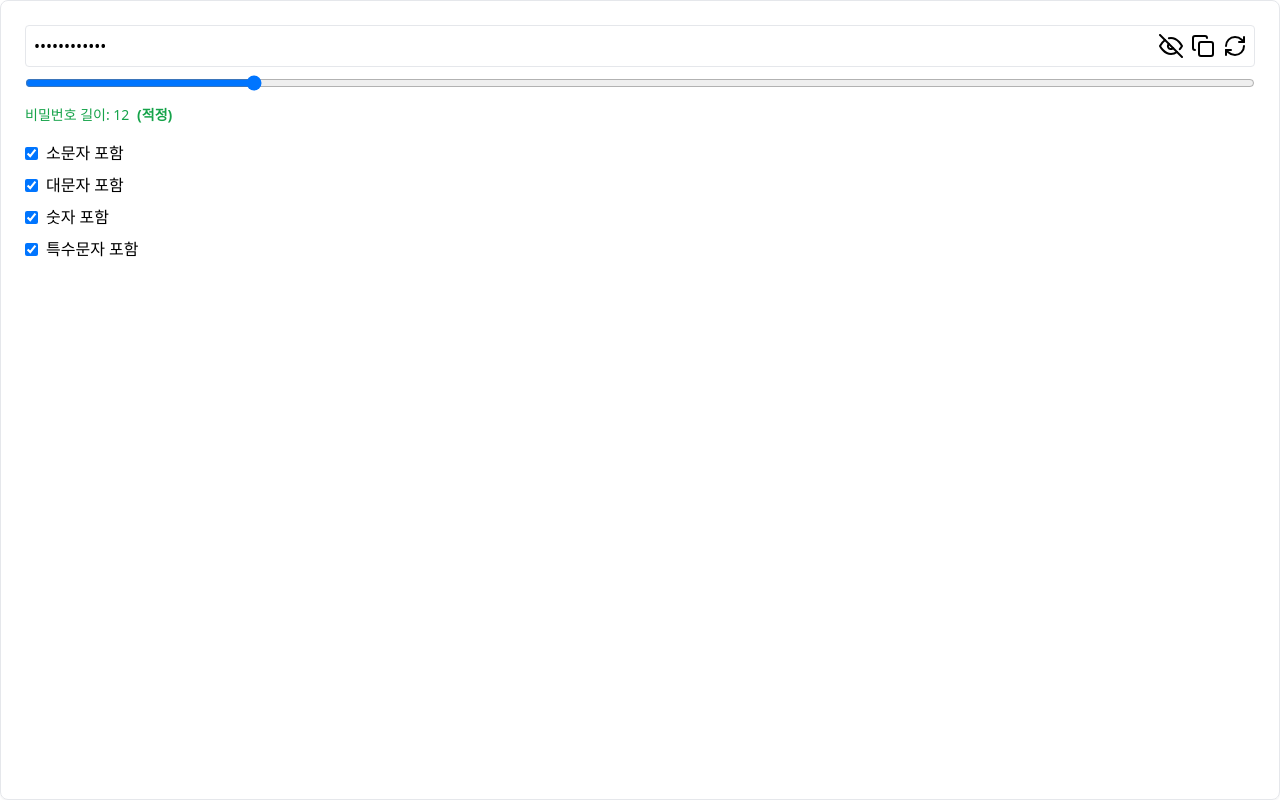
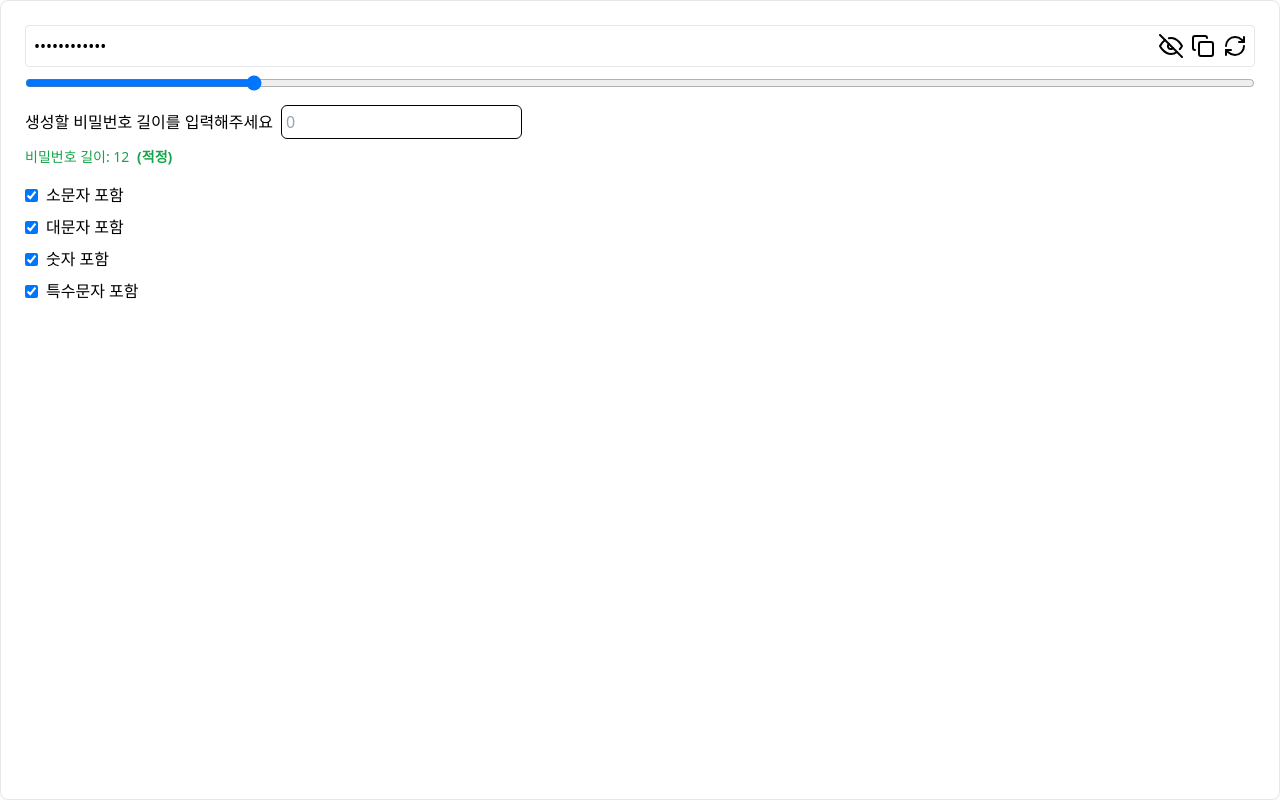
Before and after one commit to HA-SEUNG-JEONG/password-generator, a React (Vite) app: page / in a window 1280 px wide. Built offline with nearby package versions, Linux system fonts and the light colour scheme.

Commit message:
feat : 비밀번호 길이 입력

```diff
--- a/src/components/controls/PasswordControls.tsx
+++ b/src/components/controls/PasswordControls.tsx
@@ -8,7 +8,11 @@ interface PasswordLengthControlProps {
 const PasswordLengthControl = ({
     length,
     onLengthChange
-}: PasswordLengthControlProps) => (
+}: PasswordLengthControlProps) => {
+    const handlePasswordChange = (e: React.ChangeEvent<HTMLInputElement>) => {
+        return onLengthChange(Number(e.target.value));
+    };
+    return (
         <div className="space-y-2">
             <input
                 type="range"
@@ -20,11 +24,23 @@ const PasswordLengthControl = ({
                 aria-valuemax={30}
                 aria-valuenow={length}
                 value={length}
-            onChange={(e) => onLengthChange(Number(e.target.value))}
+                onChange={handlePasswordChange}
                 className="w-full"
             />
+            <div className="flex items-center">
+                <label htmlFor="" className="mr-2">
+                    생성할 비밀번호 길이를 입력해주세요
+                </label>
+                <input
+                    type="number"
+                    placeholder="0"
+                    className="border border-black p-1 rounded-md"
+                    onChange={handlePasswordChange}
+                />
+            </div>
             <PasswordLength passwordLength={length} />
         </div>
     );
+};
 
 export default PasswordLengthControl;
```
Lines whose indentation alone changed are shown as unchanged.
